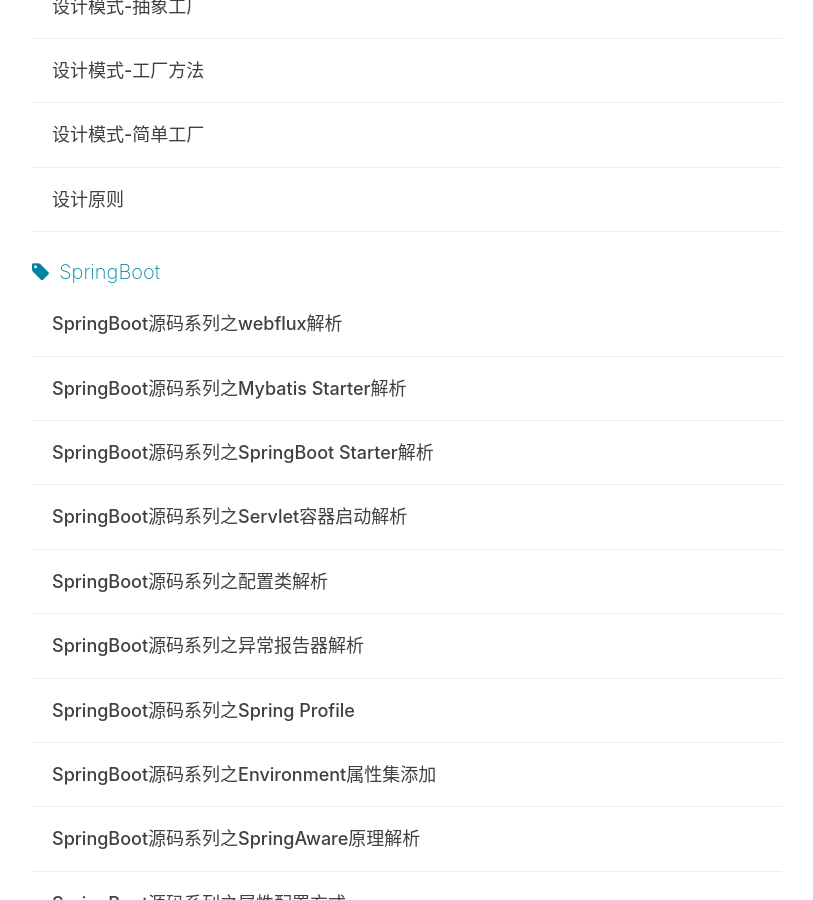
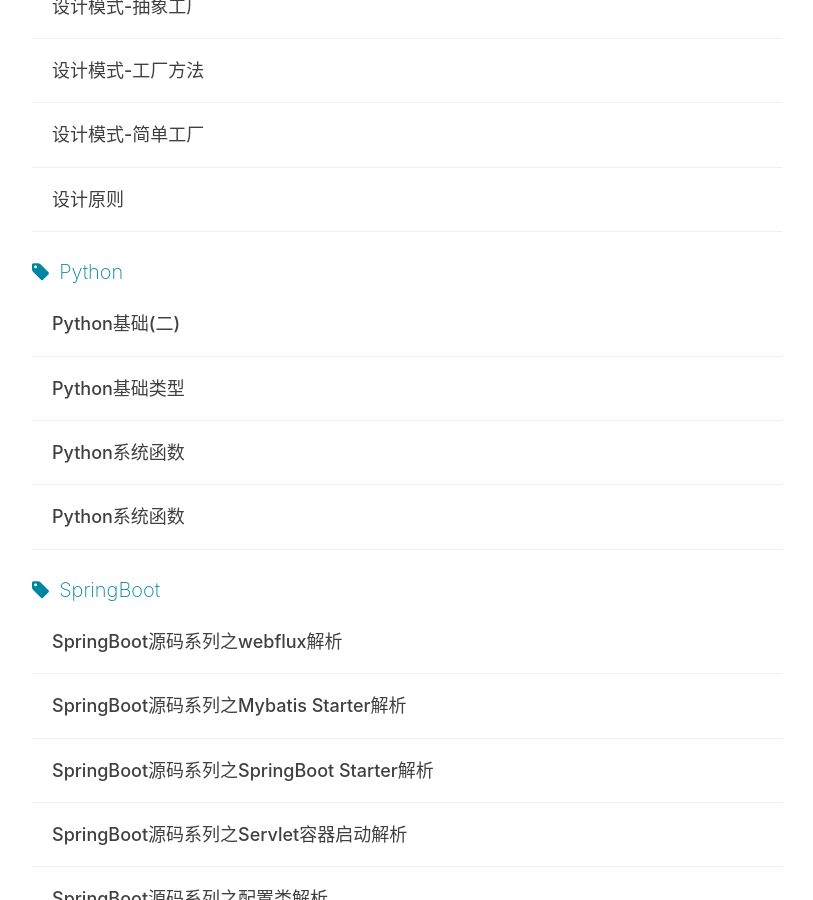
Before and after one commit to scncyangping/scncyangping.github.io, a Jekyll site: the page built from tags.html, in a window 1280 px wide and 900 px high, scrolled down 6142 px. Shown: the whole window, without its empty margins (233-1046 px from the left). Built offline with Jekyll 4.4.1, drawn with Linux system fonts in a browser that asks for light colours; nearby versions of some CDN libraries; comment, search, counter and statistics services are not loaded; some of the changed lines change nothing that is shown; some of the changed text lies outside the part shown.

Commit message:
函数/分支

````diff
--- a/_posts/Python/2019-12-13-python.markdown
+++ b/_posts/Python/2019-12-13-python.markdown
@@ -224,6 +224,3 @@
 其二, x or y 的值只可能是x或y. x为真就是x, x为假就是y
 
 其三, x and y 的值只可能是x或y. x为真就是y, x为假就是x
-
-### 系统函数
-- ord('d') : 获取字符的ASCII
--- /dev/null
+++ b/_posts/Python/2019-12-13-python2.markdown
@@ -0,0 +1,181 @@
+---
+layout:     post
+title:      "Python基础(二)"
+subtitle:   ""
+date:       2019-12-14 13:01:00
+author:     "YaPi"
+header-img: ""
+tags:
+    - Python
+---
+
+### 分支/循环
+没有Switch
+
+- if else
+- for
+- while
+
+```
+if True:
+    xxx
+else:
+    xxx
+```
+
+```text
+while True:
+    xxx
+else:
+    print("推出后使用")
+```
+
+```text
+# 主要用来遍历/循环序列或者集合、字典
+for x in a:
+    # 加上end='',不换行
+    # 使用break跳出循环
+    # 使用continue跳过当前循环
+    print(x,end='')
+else:
+    print("正常遍历完就执行(包括使用continue)，如果使用break打断了是不会执行else的，continue可以")
+
+# for range
+# 从0开始，一共10个，只会到0到9
+for x in range(0,10):
+    print(x)
+
+# 加上步长
+for x in range(0,10,2):
+    print(x,end='|')
+
+# 按照指定步长选择数据
+a = [1, 2, 3, 4, 5, 6, 7, 8, 9, 10]
+
+for x in range(0, len(a), 2):
+    print(a[x], end=' | ')
+
+# 等同于
+a[0:len(a):2]
+
+# 返回
+1 | 3 | 5 | 7 | 9 | [1, 3, 5, 7, 9]
+```
+
+
+注意：
+
+在循环的内部定义的变量，可以在外部使用
+
+```text
+def test():
+    c = 123
+    for i in range(0, 9):
+        c += 1
+        a = 'a'
+    else:
+        a = 'aaa'
+    # while c > 114:
+    #     c -= 1
+    #     a = 'a'
+    # else:
+    #     a= 'aaa'
+    print(c)
+    print(a)
+
+test()
+
+# 都能够正确打印出 a 的值
+```
+
+### 项目结构
+
+- 包(物理上看是一个文件夹)
+- 模块(物理上看是一个.py文件)
+- 类
+- 函数、变量
+
+#### 包
+若需要将一个普通文件夹变成一个python包，则需要在此文件夹下面添加
+__init__.py文件，且此模块的名字就是包的名字
+
+包的导入: 若需要跨包引用，则需要导入
+```text
+import 包名.模块名
+import b.test as c
+import c.test2
+
+或者
+
+from b import test
+from b.test import a
+
+from b.test import *
+
+当使用*键导入的时候，不能导入原模块中 __all__定义的数据
+```
+
+### 函数
+参数
+1. 必须参数
+2. 关键字参数，使用参数名称赋值，可以调整顺序，提升可读性
+3. 默认参数
+    1. 方法参数列表可以同时包含必须和默认参数，但是非默认参数必须在最前面，不能混杂
+    2. 多个参数若为指定参数名称，按照顺序对应
+4. 可变参数，接受任意多个参数
+    1. 将传递的参数当成了一个元组
+    2. 若传入一个元组会变成二维元祖,若需要传递后变成元祖，再调用的时候需使用*号
+    3. 两个*号，会被解析成dict，调用的时候，直接等式调用如：addTest(x=1,y=2,c=3)
+```text
+# 必须参数
+def add(x,y):
+    xxx
+# 默认参数
+def add(x=1, y=2):
+    xxx
+# 关键字参数
+add(y=3,x=2)
+
+# 可变参数
+def demo(*param)
+    # 得到的是一个元组类型
+    print(type(param))
+
+# 得到字典
+def temp(**param):
+    # 注意一定要记得用items
+    for key, value in param.items():
+        print(key, value)
+
+
+temp(bj='32', xm='23')
+也可以直接传入一个字典
+p = {'a':1,'b':2}
+temp(**p)
+```
+
+
+返回值：无return返回一个空值 None
+
+多返回值返回的是一个元组
+```text
+def add(x, y):
+    x *= 4
+    y *= 3
+    return x, y
+
+a, b = add(1, 2)
+print(a, b)
+```
+
+序列解包
+```text
+d = 1,2,3
+
+a,b,c = d
+
+a,b,c = [1,2,3]
+
+a=b=c= 1
+解包个数需要相等
+```
--- /dev/null
+++ b/_posts/Python/2019-12-13-python3.markdown
@@ -0,0 +1,24 @@
+---
+layout:     post
+title:      "Python系统函数"
+subtitle:   ""
+date:       2018-12-14 13:01:00
+author:     "YaPi"
+header-img: ""
+tags:
+    - Python
+---
+
+### 系统函数
+- ord('d') : 获取字符的ASCII
+- input() : 获取用户输入
+- print() : 打印数据
+- round(a,2) : 四舍五入保留小数
+
+
+python中递归有最大深度限制，可以调用系统库修改此配置
+
+```text
+import sys
+sys.setrecursionlimit(10000)
+```
--- /dev/null
+++ b/_posts/Python/2019-12-15-python4.markdown
@@ -0,0 +1,24 @@
+---
+layout:     post
+title:      "Python系统函数"
+subtitle:   ""
+date:       2018-12-14 13:01:00
+author:     "YaPi"
+header-img: ""
+tags:
+    - Python
+---
+
+### 系统函数
+- ord('d') : 获取字符的ASCII
+- input() : 获取用户输入
+- print() : 打印数据
+- round(a,2) : 四舍五入保留小数
+
+
+python中递归有最大深度限制，可以调用系统库修改此配置
+
+```text
+import sys
+sys.setrecursionlimit(10000)
+```
````
